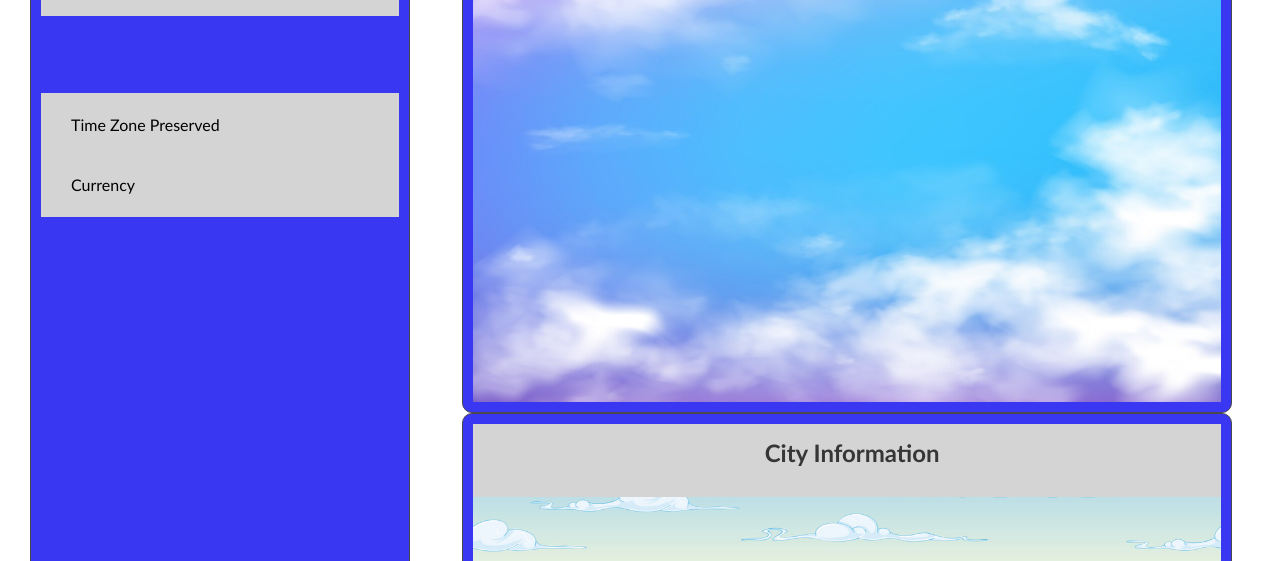
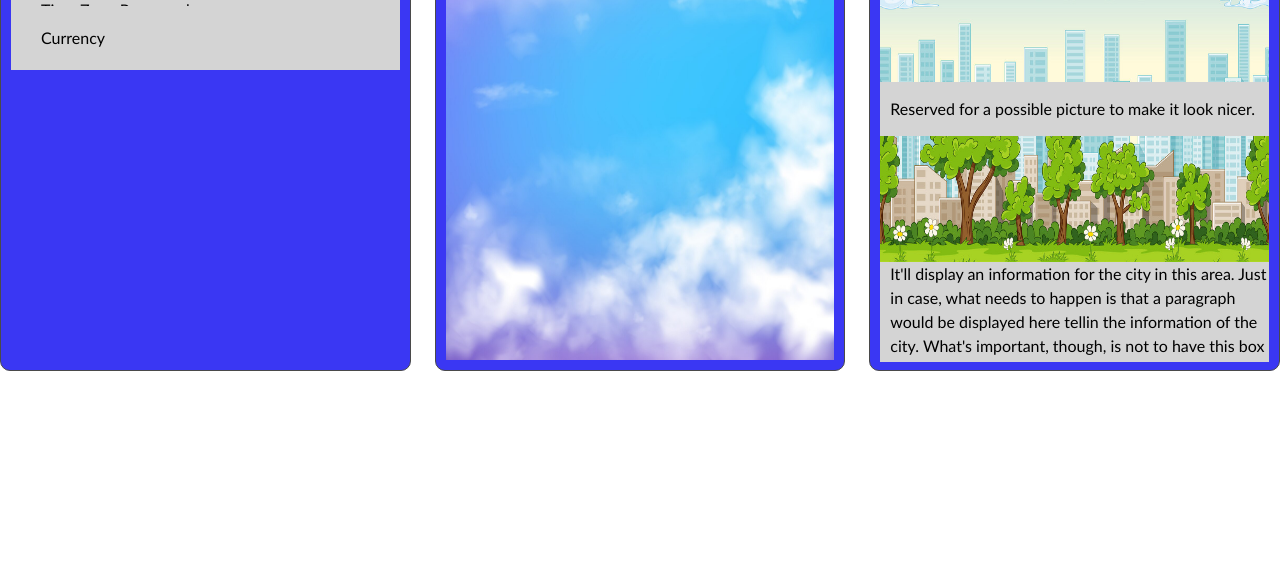
Before and after one commit to elopez08/currency-rep-api, a plain HTML site: page index.html in a window 1280 px wide. Shown: the part 239-800 px from the top of the page. Drawn offline with nearby package versions, Linux system fonts and the light colour scheme.

Commit message:
ui mobile

```diff
--- a/index.html
+++ b/index.html
@@ -33,12 +33,8 @@
 
     <!-- Section that will have everything beneath the Traveler Advisor Banner -->
     <section class="content">
-
-        <!-- Work Section -->
-        <article id="weather-id" class="weather-layout">
-
-            <!-- This is for the Word Content -->
-            <aside>
+        <div class="columns">
+            <div class="column is-three-quarters-mobile is-two-thirds-tablet is-half-desktop is-one-third-widescreen is-one-quarter-fullhd">
                 <div class="work-card">
 
                     <!-- Insert first files here -->
@@ -47,11 +43,6 @@
 
                         <img src="./assets/images/grey-background.jpg" alt="run-buddy work page!" class="resizephoto">
                         <!-- I'm making an attempt to color the overall picture here -->
-
-                        <div class=overlay>
-
-
-                        </div>
 
                         <div class="text-box-selection">
                             <p>Reserve for Drop Down List</p>
@@ -84,10 +75,8 @@
 
                 </div>
 
-            </aside>
-
-            <figure>
-
+            </div>
+            <div class="column">
                 <div class="work-card work-card-two">
 
                     <!-- Insert first files here -->
@@ -116,7 +105,8 @@
                     </div>
 
                 </div>
-
+            </div>
+            <div class="column">
                 <div class="work-card work-card-two">
 
 
@@ -159,6 +149,20 @@
                     </div>
 
                     </div>
+            </div>
+
+          </div>
+
+        <!-- Work Section -->
+        <article id="weather-id" class="weather-layout">
+
+            <!-- This is for the Word Content -->
+            <aside></aside>
+
+            </aside>
+
+            <figure>
+
                 </div>
                 </div>
     </section>
```
